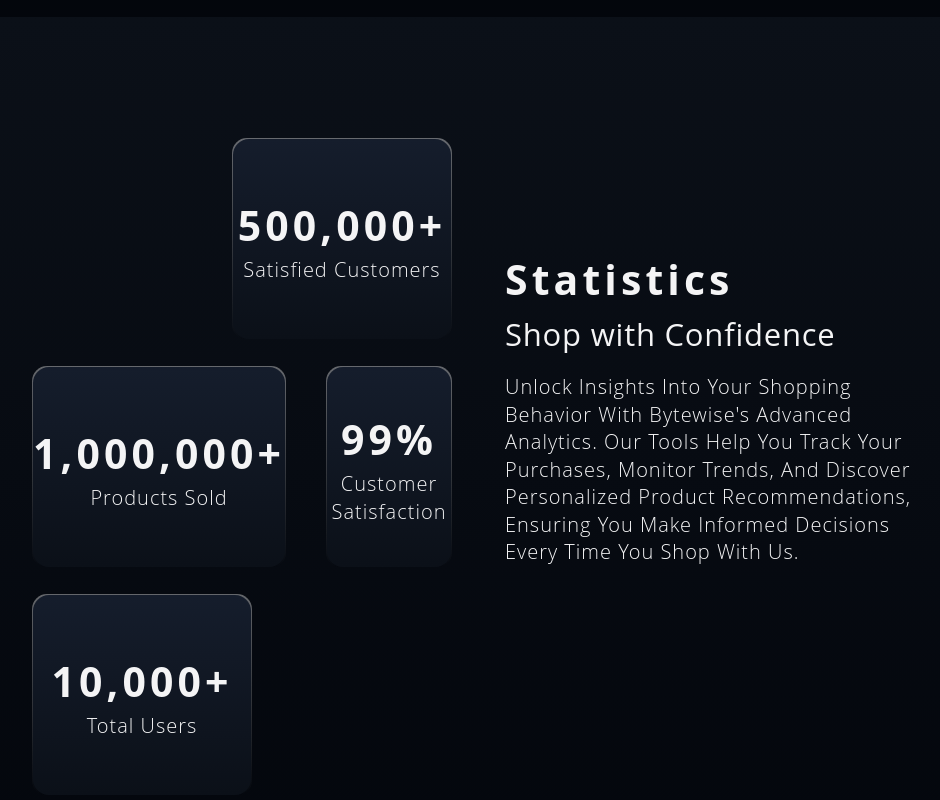
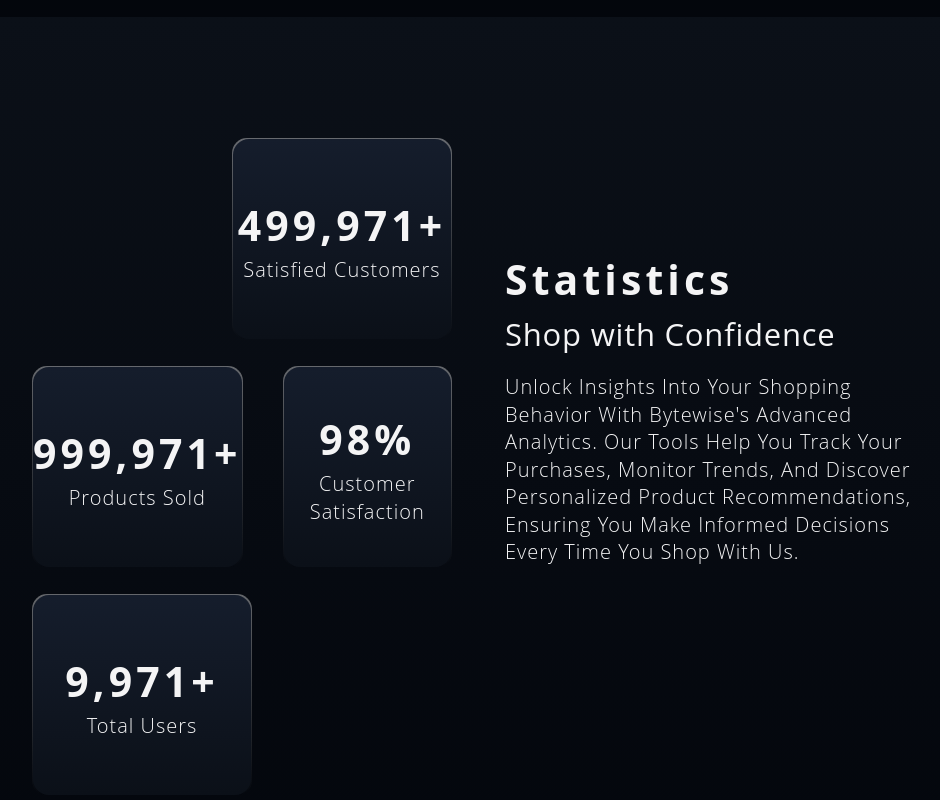
Before and after one commit to Akamhiwa/byteWise_LandingPage, a React (Vite) app: page / in a window 1280 px wide. Shown: the part 2880-3680 px from the top of the page, without its empty margins (157-1097 px from the left). Built offline with nearby package versions, Linux system fonts and the light colour scheme.

Commit message:
added counter animation for stats + fixed faq issue with height matching

```diff
--- a/package.json
+++ b/package.json
@@ -14,8 +14,10 @@
     "@iconify/react": "^5.0.1",
     "framer-motion": "^11.3.12",
     "react": "^18.3.1",
+    "react-countup": "^6.5.3",
     "react-dom": "^18.3.1",
     "react-router-dom": "^6.25.1",
+    "react-scroll-trigger": "^0.6.14",
     "react-use-measure": "^2.1.1"
   },
   "devDependencies": {
--- a/src/Components/CTA/CTA.jsx
+++ b/src/Components/CTA/CTA.jsx
@@ -6,7 +6,7 @@
 import MouseEffectShape from "../Shapes/MouseEffectShape"
 import useScrollAnimationVariants from "../../Hooks/useScrollAnimationVariants"
 import { motion } from "framer-motion"
-import BigHeadingAnimate from "../TextUi/BigHeadingAnimate"
+import BigHeading from "../TextUi/BigHeading"
 const CTA = () => {
   const { mousePosition, controls, handleMouseMove, handleMouseEnter, handleMouseLeave } = useMouseEffect();
   const variants = useScrollAnimationVariants(0, 80, 0.6);
@@ -29,7 +29,7 @@
         <BlurShape />
         <div className="w-full flex items-center justify-center h-full flex-col lg:gap-[48px] gap-[28px] z-10">
           <div className="flex flex-col lg:gap-[24px] gap-[14px] z-10 2xl:w-[65%] md:w-[85%] w-[100%]">
-            <BigHeadingAnimate>Have a Question or Need Assistance?</BigHeadingAnimate>
+            <BigHeading>Have a Question or Need Assistance?</BigHeading>
             <Paragraph>Reach out to our team for expert advice, product inquiries, or any assistance you need. We're here to help!</Paragraph>
            </div>
             <PrimaryBtn UrlPage="/Contact" >Contact us</PrimaryBtn>
--- a/src/Components/Home/Stats.jsx
+++ b/src/Components/Home/Stats.jsx
@@ -5,9 +5,15 @@
 import { motion } from 'framer-motion';
 import Paragraph from '../TextUi/Paragraph'
 import useScrollAnimationVariants from '../../Hooks/useScrollAnimationVariants';
+import CountUp from 'react-countup';
+import { useState } from 'react';
+import ScrollTrigger from 'react-scroll-trigger';
 const Stats = ({stats}) => {
+  const [counterOn,setCounterOn]=useState(false)
+
+  const { value, operator, label } = stats;
     const { mousePosition, controls, handleMouseMove, handleMouseEnter, handleMouseLeave } = useMouseEffect();
-    const variants = useScrollAnimationVariants(-80, 0, 0.6);
+    const variants = useScrollAnimationVariants(-80, 0, 0.8);
   return (
     <motion.div
     initial="hidden"
@@ -23,8 +29,14 @@
         onMouseEnter={handleMouseEnter}
         onMouseLeave={handleMouseLeave}>
             <MouseEffectShape controls={controls} mousePosition={mousePosition} />
-            <MediumHeading>{stats.value}</MediumHeading>
-            <Paragraph>{stats.label}</Paragraph>
+            <ScrollTrigger onEnter={()=>setCounterOn(true)} onExit={()=>setCounterOn(false)}>
+            <span className='flex'>
+              {counterOn &&<MediumHeading> <CountUp start={value.start} end={value.end} duration={4} separator="," className=""  /></MediumHeading>
+            }
+               <MediumHeading>{operator}</MediumHeading>
+            </span>
+            </ScrollTrigger>
+            <Paragraph>{label}</Paragraph>
         </div>
     </motion.div>
 
--- a/src/Components/Home/StatsContainer.jsx
+++ b/src/Components/Home/StatsContainer.jsx
@@ -1,15 +1,12 @@
 import Stats from "./Stats";
-
 /* eslint-disable react/prop-types */
 const StatsContainer = () => {
 
-   const statsData = [
-    [{ value: '500,000+', label: 'Satisfied Customers' }],
-    [
-      { value: '1,000,000+', label: 'Products Sold' },
-      { value: '99%', label: 'Customer Satisfaction' }
-    ],
-    [{ value: '10,000+', label: 'Total Users' }]
+    const statsData = [
+   [ { value: { start: 400000, end: 500000 }, operator: '+', label: 'Satisfied Customers' }],
+   [ { value: { start: 800000, end: 1000000 }, operator: '+', label: 'Products Sold' },
+    { value: { start: 25, end: 99 }, operator: '%', label: 'Customer Satisfaction' }],
+   [ { value: { start: 8500, end: 10000 }, operator: '+', label: 'Total Users' }]
   ];
 
   return (
--- a/src/Components/Product+about+contact/Faq.jsx
+++ b/src/Components/Product+about+contact/Faq.jsx
@@ -9,7 +9,7 @@
   return (
     <AnimatePresence>
     <motion.div
-        className={`relative inline-block p-[1px]   rounded-[16px] bg-gradient-to-b from-[rgba(244,244,245,0.4)] to-[rgba(142,142,143,0)]`}
+        className={`relative inline-block p-[1px]  rounded-[16px] bg-gradient-to-b from-[rgba(244,244,245,0.4)] to-[rgba(142,142,143,0)]`}
         onClick={onClick}
         whileInView="visible"
         initial={{opacity:0, height: "83px" }}
@@ -25,7 +25,7 @@
               className={`bg-GradientBG rounded-[16px] px-[32px] py-[26px]  flex flex-col  gap-[12px]   cursor-pointer`}
               initial={{ height: "83px" }}
               animate={{ height: isOpen ? "auto" : "83px" }}
-              transition={{ duration: 0.3 }}
+              transition={{ duration: 0.2 }}
               exit={{height:"83px"}}
                >
                     <div className="flex justify-between items-center">
--- a/src/Pages/About.jsx
+++ b/src/Pages/About.jsx
@@ -13,7 +13,16 @@
 import Partners from "../Components/Home/Partners"
 import CTA from "../Components/CTA/CTA"
 import TeamsContainer from "../Components/Product+about+contact/TeamsContainer"
+import { useEffect } from "react"
 const About = () => {
+
+  useEffect(() => {
+    window.scrollTo({
+      top: 0,
+      left: 0,
+      behavior: 'smooth'
+    });
+  }, []);
   return (
     <div className="text-center">
       <Imagebg img='../../../public/images/bytewise.png' isBlur={false}>
--- a/src/Pages/Contact.jsx
+++ b/src/Pages/Contact.jsx
@@ -1,9 +1,17 @@
+import { useEffect } from "react"
 import Footer from "../Components/Footer/Footer"
 import ContactUsTextSection from "../Components/Product+about+contact/ContactUsTextSection"
 import FaqSection from "../Components/Product+about+contact/FaqSection"
 import Form from "../Components/Product+about+contact/Form"
 
 const Contact = () => {
+  useEffect(() => {
+    window.scrollTo({
+      top: 0,
+      left: 0,
+      behavior: 'smooth'
+    });
+  }, []);
   return (
     <div className=" flex items-center justify-center flex-col overflow-visible 2xl:mt-[186px] mt-[130px]
      2xl:px-[220px] xl:px-[180px] lg:px-[100px] md:px-[30px] px-[20px] ">
--- a/src/Pages/Home.jsx
+++ b/src/Pages/Home.jsx
@@ -9,8 +9,16 @@
 import StatsTitle from "../Components/Home/StatsTitle"
 import TestimonialContainer from "../Components/Home/TestimonialContainer"
 import SectionTitle from "../Components/sectionTitle/SectionTitle"
+import { useEffect } from "react"
 
 const Home = () => {
+  useEffect(() => {
+    window.scrollTo({
+      top: 0,
+      left: 0,
+      behavior: 'smooth'
+    });
+  }, []);
   return (
     <div className=" text-center overflow-hidden 2xl:px-[220px] xl:px-[180px] lg:px-[100px] md:px-[30px] px-[20px]  ">
       <div className="flex flex-col items-center justify-center">
--- a/src/Pages/Product.jsx
+++ b/src/Pages/Product.jsx
@@ -1,8 +1,16 @@
+import { useEffect } from "react"
 import Footer from "../Components/Footer/Footer"
 import Imagebg from "../Components/Product+about+contact/Imagebg"
 import PageTitle from "../Components/Product+about+contact/PageTitle"
 import ProductContainer from '../Components/Product+about+contact/ProductContainer'
 const Product = () => {
+  useEffect(() => {
+    window.scrollTo({
+      top: 0,
+      left: 0,
+      behavior: 'smooth'
+    });
+  }, []);
   return (
     <div className="overflow-hidden">
       <Imagebg img='../../../public/images/bytewise.png' isBlur={true}>
--- a/src/index.css
+++ b/src/index.css
@@ -8,6 +8,25 @@
   -moz-animation: animatedgradient 3s ease infinite alternate;
   animation: animatedgradient 3s ease infinite alternate;
 }
+
+  .gradient-border {
+    position: relative;
+
+    border-radius: 16px;
+  }
+
+  .gradient-border::before {
+    content: '';
+    position: absolute;
+    top: -1px;
+    left: -1px;
+    right: -1px;
+    bottom: 0;
+    background: linear-gradient(to bottom, rgba(244, 244, 245, 0.4), rgba(142, 142, 143, 0)); /* Gradient color */
+    background: linear-gradient(to bottom, rgba(244, 244, 245, 0.4), rgba(142, 142, 143, 0));
+    z-index: -1;
+    border-radius: inherit; /* Match border-radius */
+  }
 
 @keyframes animatedgradient {
   0% {
```
Also changed, not shown: src/Components/Product+about+contact/FaqContainer.jsx (+23 -11 lines), 1 other file (tests, documents, lock files or other folders).
